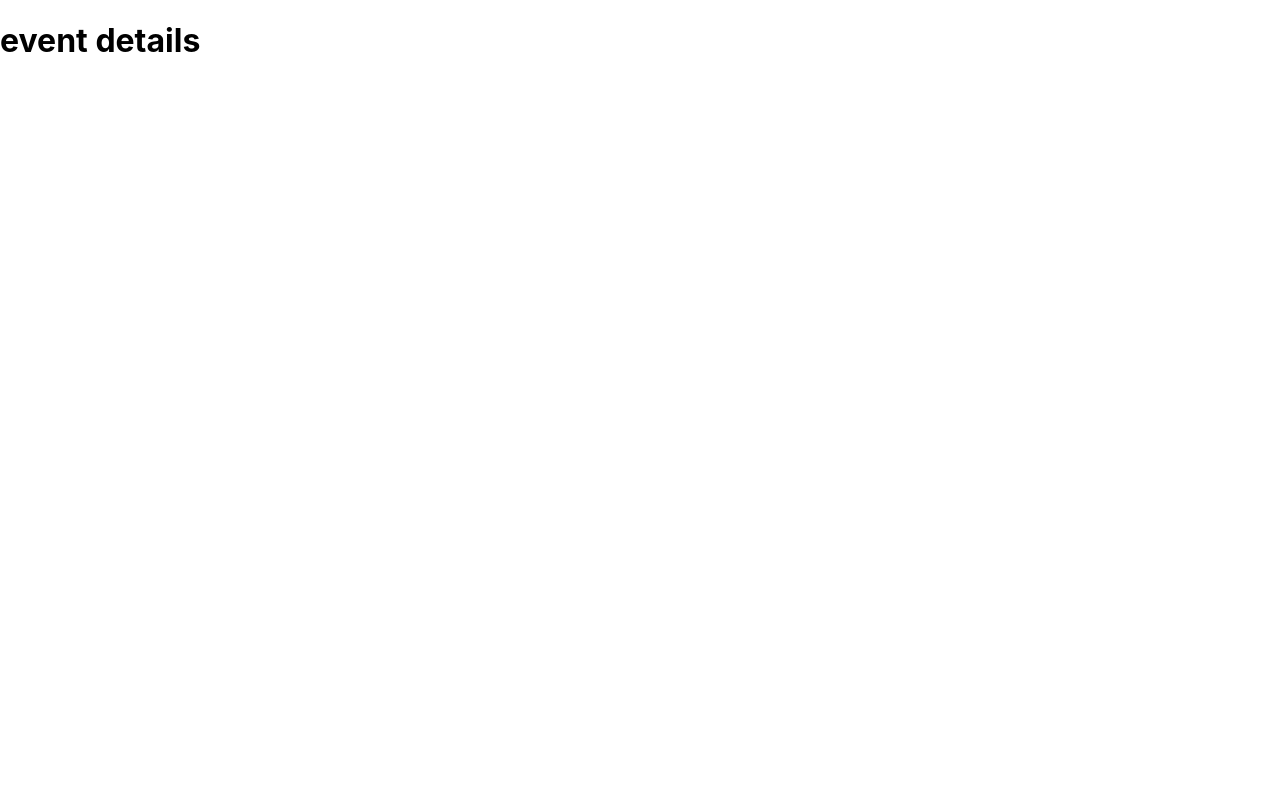
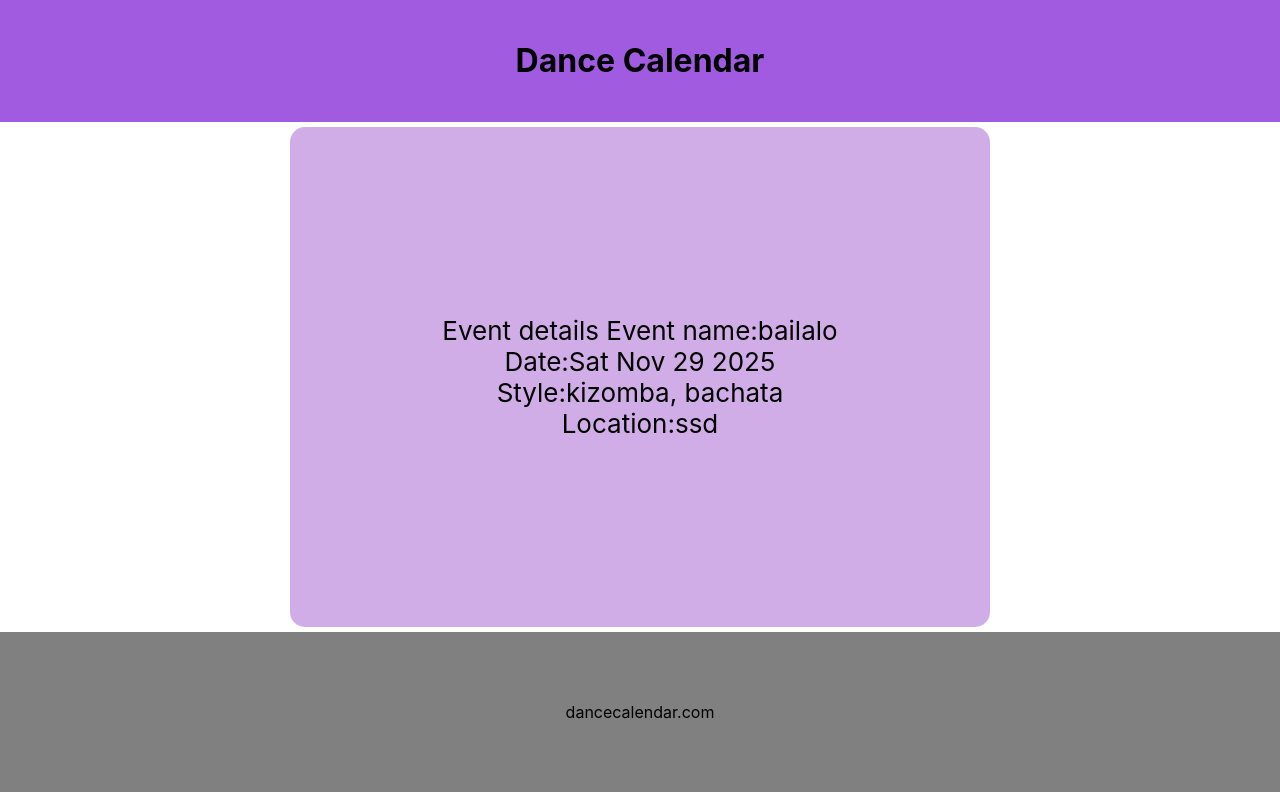
Before and after one commit to watermelonstrawbery/danceCalendar, a React (Create React App) app: page /event-Details/1 in a window 1280 px wide. Built offline with nearby package versions, Linux system fonts and the light colour scheme.

Commit message:
css fixes and eventdetails page working

```diff
--- a/src/App.css
+++ b/src/App.css
@@ -34,8 +34,37 @@
   margin:auto
 }
 
+.event-details-box{
+  width: 700px;
+  height: 500px;
+  background-color: rgb(208, 173, 231);
+  display: grid;
+  flex-direction: column;
+  align-items: center;
+  justify-content: center;
+  border: 5px solid white;
+  font-size: calc(10px + 2vmin);
+  color: black;
+  border-radius: 20px;
+  margin:auto
+}
+
 
 footer{
   background-color: gray;
-  padding: 20px;
+  padding: 70px;
 }
+
+button{
+  padding: 13px 30px;
+  font-size: medium;
+  background-color: rgb(221, 199, 230);
+  border: none;
+  border-radius: 15px;
+  cursor: pointer;
+}
+
+button:hover{
+  color: white;
+  background-color: rgb(211, 168, 228);
+}
--- a/src/App.js
+++ b/src/App.js
@@ -3,6 +3,7 @@ import './App.css';
 import { EventHandler } from './EventHandler';
 import { use, useState } from 'react';
 import { EventDetails } from './EventDetails';
+import { events } from './events';
 
 import { LocalizationProvider } from '@mui/x-date-pickers/LocalizationProvider';
 import { DatePicker } from '@mui/x-date-pickers/DatePicker';
@@ -16,51 +17,6 @@ function App() {
 
   const filterOption=["bachata", "kizomba", "salsa"];
 
-
-  const [events, setEvents]=useState[
-    {
-      key: 1,
-      title: "bailalo",
-      date: new Date('2025-11-29'),
-      style: "kizomba, bachata",
-      location: "ssd"
-    },
-    {
-      key: 2,
-      title: "Alma",
-      date: new Date('2025-11-08'),
-      style: "kizomba, bachata",
-      location: "ssd"
-    },
-    {
-      key: 3,
-      title: "Kizmania",
-      date: new Date('2025-11-24'),
-      style: "kizomba",
-      location: "Epic"
-    },
-    {
-      key: 4,
-      title: "Studio salsa",
-      date: new Date('2025-11-14'),
-      style: "bachata, salsa, reggaeton",
-      location: "Colloseum"
-    },
-    {
-      key: 5,
-      title: "Alma",
-      date: new Date('2025-11-29'),
-      style: "kizomba, bachata",
-      location: "ssd"
-    },
-    {
-      key: 6,
-      title: "Bachata under ground",
-      date: new Date('2025-12-06'),
-      style: "bachata",
-      location: "ssd"
-    }
-  ]
 
   let filteredEvents = events;
 
--- a/src/EventDetails.js
+++ b/src/EventDetails.js
@@ -1,14 +1,36 @@
 import { useParams } from "react-router";
+import { events } from "./events";
 
-export function EventDetails(props){
+export function EventDetails(){
 
-  let eventId = useParams();
-  console.log(eventId);
-  parseInt(eventId);
+  let event = useParams();
+  const eventId = parseInt(event.id);
+  const selectedEvent = events.find((e) => e.key === eventId);
+  let formatedDate = new Date(selectedEvent.date).toDateString();
 
+  return <div className="App">
 
+      <header className="header">
+        <h1>Dance Calendar</h1>
+      </header>
 
-  return <div>
-    <h1> event details</h1>
+      <div className='event-details-box'>
+        Event details
+          Event name:
+          {selectedEvent.title}
+          <br/>
+          Date:
+          {formatedDate}
+          <br/>
+          Style:
+          {selectedEvent.style}
+          <br/>
+          Location:
+          {selectedEvent.location}
+      </div>
+
+      <footer>
+          dancecalendar.com
+      </footer>
   </div>
 }
--- a/src/EventHandler.js
+++ b/src/EventHandler.js
@@ -1,6 +1,7 @@
 import './App.css';
 import { Link } from 'react-router';
 import { EventDetails } from './EventDetails';
+import { events } from './events';
 
 export function EventHandler(props){
 
--- /dev/null
+++ b/src/events.js
@@ -0,0 +1,44 @@
+export const events = [
+    {
+      key: 1,
+      title: "bailalo",
+      date: new Date('2025-11-29'),
+      style: "kizomba, bachata",
+      location: "ssd"
+    },
+    {
+      key: 2,
+      title: "Alma",
+      date: new Date('2025-11-08'),
+      style: "kizomba, bachata",
+      location: "ssd"
+    },
+    {
+      key: 3,
+      title: "Kizmania",
+      date: new Date('2025-11-24'),
+      style: "kizomba",
+      location: "Epic"
+    },
+    {
+      key: 4,
+      title: "Studio salsa",
+      date: new Date('2025-11-14'),
+      style: "bachata, salsa, reggaeton",
+      location: "Colloseum"
+    },
+    {
+      key: 5,
+      title: "Alma",
+      date: new Date('2025-11-29'),
+      style: "kizomba, bachata",
+      location: "ssd"
+    },
+    {
+      key: 6,
+      title: "Bachata under ground",
+      date: new Date('2025-12-06'),
+      style: "bachata",
+      location: "ssd"
+    }
+  ]
```
